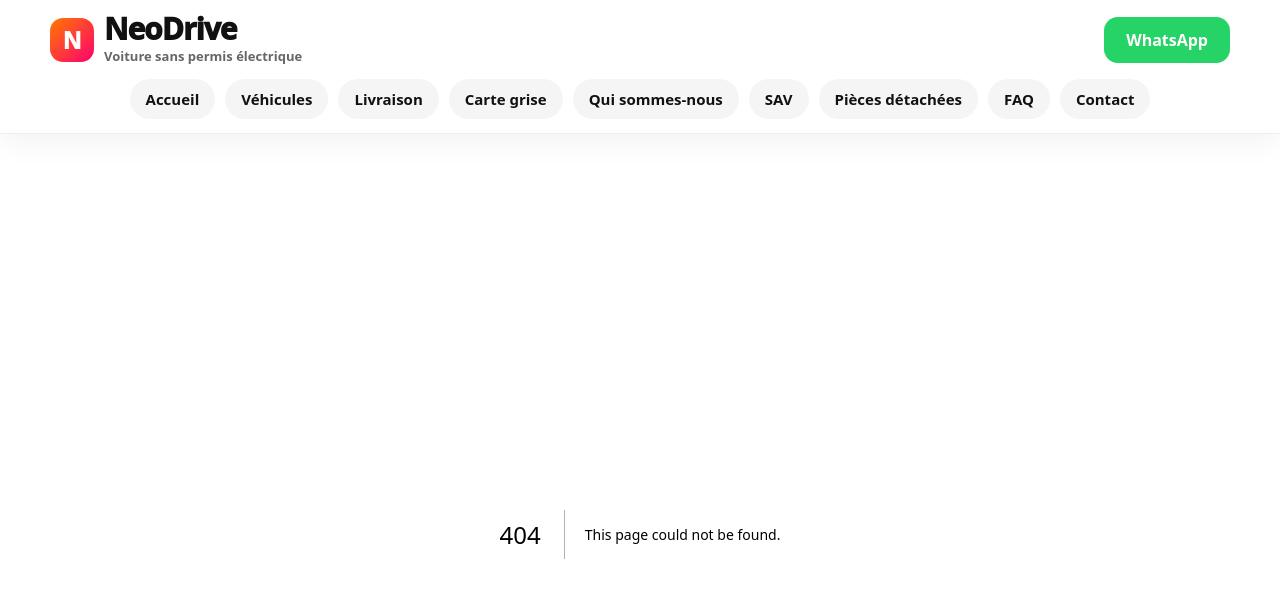
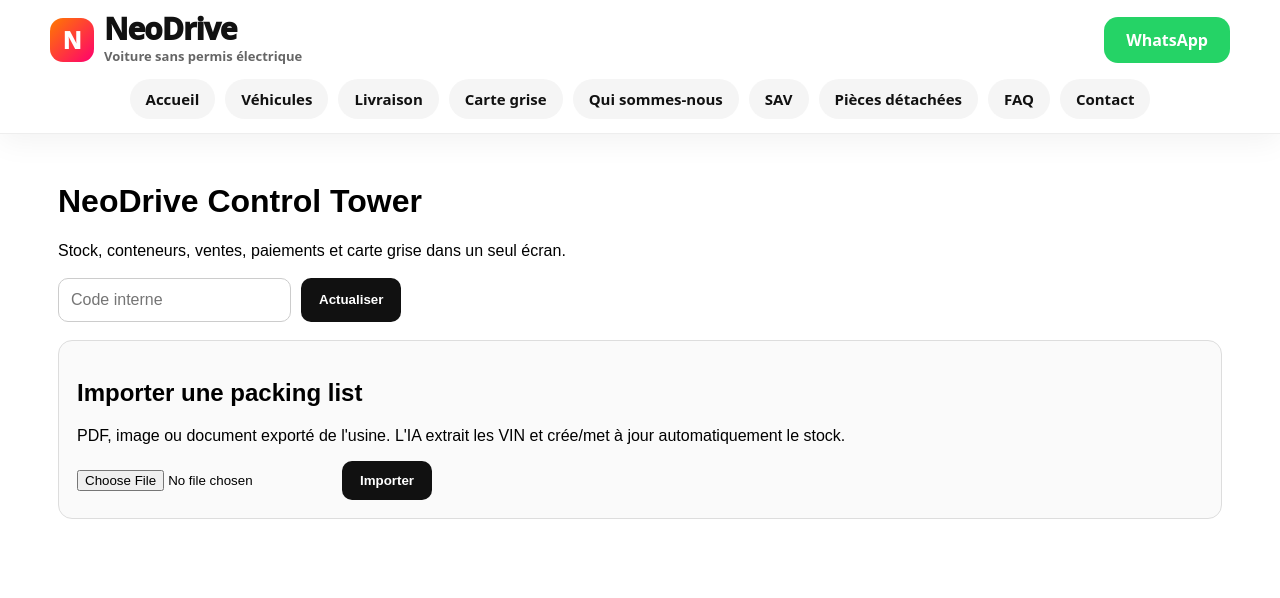
Before and after one commit to khelifamansour/neodrive-site, a Next.js app: page /erp in a window 1280 px wide. Before the commit this address had no page. Shown: the top 598 px of the page. Built offline with nearby package versions, Linux system fonts and the light colour scheme.

Commit message:
erp: add NeoDrive control tower dashboard and packing list import

```diff
--- /dev/null
+++ b/app/erp/page.tsx
@@ -0,0 +1,15 @@
+"use client";
+import {useState} from "react";
+
+type D={summary?:any;vehicles?:any[];orders?:any[];containers?:any[];imports?:any[]};
+export default function ERP(){const[passcode,setPasscode]=useState("");const[data,setData]=useState<D>({});const[msg,setMsg]=useState("");const[loading,setLoading]=useState(false);const[file,setFile]=useState<File|null>(null);
+async function load(){setLoading(true);setMsg("Chargement…");try{const r=await fetch('/api/erp/dashboard',{method:'POST',headers:{'Content-Type':'application/json'},body:JSON.stringify({passcode})});const j=await r.json();if(!r.ok||!j.ok)throw new Error(j.error||'Erreur');setData(j);setMsg('✅ Données à jour');}catch(e){setMsg(`❌ ${e instanceof Error?e.message:'Erreur'}`)}finally{setLoading(false)}}
+async function packing(e:React.FormEvent){e.preventDefault();if(!file)return;setLoading(true);setMsg('Analyse IA de la packing list…');try{const fd=new FormData();fd.append('passcode',passcode);fd.append('file',file);const r=await fetch('/api/erp/import-packing-list',{method:'POST',body:fd});const j=await r.json();if(!r.ok||!j.ok)throw new Error(j.error||'Import impossible');setMsg(`✅ Packing list importée : ${j.detected} véhicule(s), ${j.created} créé(s), ${j.updated} mis à jour.`);await load();}catch(e){setMsg(`❌ ${e instanceof Error?e.message:'Erreur'}`)}finally{setLoading(false)}}
+const s=data.summary||{};return <main style={{maxWidth:1200,margin:'0 auto',padding:'28px 18px 70px',fontFamily:'Arial,sans-serif'}}><h1>NeoDrive Control Tower</h1><p>Stock, conteneurs, ventes, paiements et carte grise dans un seul écran.</p><div style={{display:'flex',gap:10,flexWrap:'wrap',margin:'18px 0'}}><input type="password" placeholder="Code interne" value={passcode} onChange={e=>setPasscode(e.target.value)} style={input}/><button onClick={load} disabled={loading} style={btn}>Actualiser</button></div>
+<form onSubmit={packing} style={box}><h2>Importer une packing list</h2><p>PDF, image ou document exporté de l'usine. L'IA extrait les VIN et crée/met à jour automatiquement le stock.</p><input type="file" accept=".pdf,image/*" onChange={e=>setFile(e.target.files?.[0]||null)}/><button disabled={!file||loading} style={{...btn,marginLeft:12}}>Importer</button></form>{msg&&<p style={{fontWeight:700}}>{msg}</p>}
+{s.vehicles!=null&&<><div style={grid}>{[['Véhicules',s.vehicles],['Disponibles',s.available],['Conteneurs',s.containers],['Commandes',s.orders],['CA commandes',eur(s.sales)],['À encaisser',eur(s.receivable)],['Valeur stock',eur(s.stockValue)]].map(([a,b])=><div style={card} key={String(a)}><div style={{fontSize:13,color:'#666'}}>{a}</div><div style={{fontSize:28,fontWeight:900}}>{String(b)}</div></div>)}</div><h2>État du parc</h2><div style={{display:'flex',gap:8,flexWrap:'wrap',marginBottom:25}}>{Object.entries(s.byStatus||{}).map(([k,v])=><span key={k} style={pill}>{k}: {String(v)}</span>)}</div>
+<h2>Derniers véhicules</h2><div style={{overflowX:'auto'}}><table style={table}><thead><tr><th>Réf.</th><th>VIN</th><th>Version</th><th>Couleur</th><th>Statut</th><th>Emplacement</th></tr></thead><tbody>{(data.vehicles||[]).slice(0,80).map(v=><tr key={v.id}><td>{v.internal_ref}</td><td>{v.vin||'—'}</td><td>{v.version||v.model||'—'}</td><td>{v.color||'—'}</td><td><b>{v.status}</b></td><td>{v.location_label||'—'}</td></tr>)}</tbody></table></div>
+<h2 style={{marginTop:36}}>Ventes / Carte grise</h2><div style={{overflowX:'auto'}}><table style={table}><thead><tr><th>Commande</th><th>Client</th><th>VIN</th><th>Total</th><th>Reste</th><th>Vente</th><th>Carte grise</th></tr></thead><tbody>{(data.orders||[]).map((o:any)=><tr key={o.id}><td>{o.order_number}</td><td>{o.customers?`${o.customers.first_name||''} ${o.customers.last_name||''}`:'—'}</td><td>{o.vehicles?.vin||'—'}</td><td>{eur(o.total_ttc)}</td><td>{eur(o.balance_due)}</td><td>{o.order_status}</td><td>{o.registration_status}</td></tr>)}</tbody></table></div>
+<h2 style={{marginTop:36}}>Conteneurs</h2><div style={grid}>{(data.containers||[]).map((c:any)=><div style={card} key={c.id}><b>{c.container_number}</b><div>{c.status}</div><div>ETA : {c.eta||'—'}</div><div>{c.port_arrival||''}</div></div>)}</div></>}</main>}
+function eur(n:any){return `${Number(n||0).toLocaleString('fr-FR',{maximumFractionDigits:0})} €`}
+const input:React.CSSProperties={padding:12,border:'1px solid #ccc',borderRadius:10,fontSize:16};const btn:React.CSSProperties={padding:'12px 18px',border:0,borderRadius:10,background:'#111',color:'#fff',fontWeight:800,cursor:'pointer'};const box:React.CSSProperties={padding:18,border:'1px solid #ddd',borderRadius:14,margin:'18px 0',background:'#fafafa'};const grid:React.CSSProperties={display:'grid',gridTemplateColumns:'repeat(auto-fit,minmax(150px,1fr))',gap:12,margin:'20px 0'};const card:React.CSSProperties={padding:16,border:'1px solid #e2e2e2',borderRadius:14,background:'#fff'};const pill:React.CSSProperties={padding:'8px 11px',background:'#f1f1f1',borderRadius:999,fontSize:13};const table:React.CSSProperties={width:'100%',borderCollapse:'collapse',fontSize:14};
```
